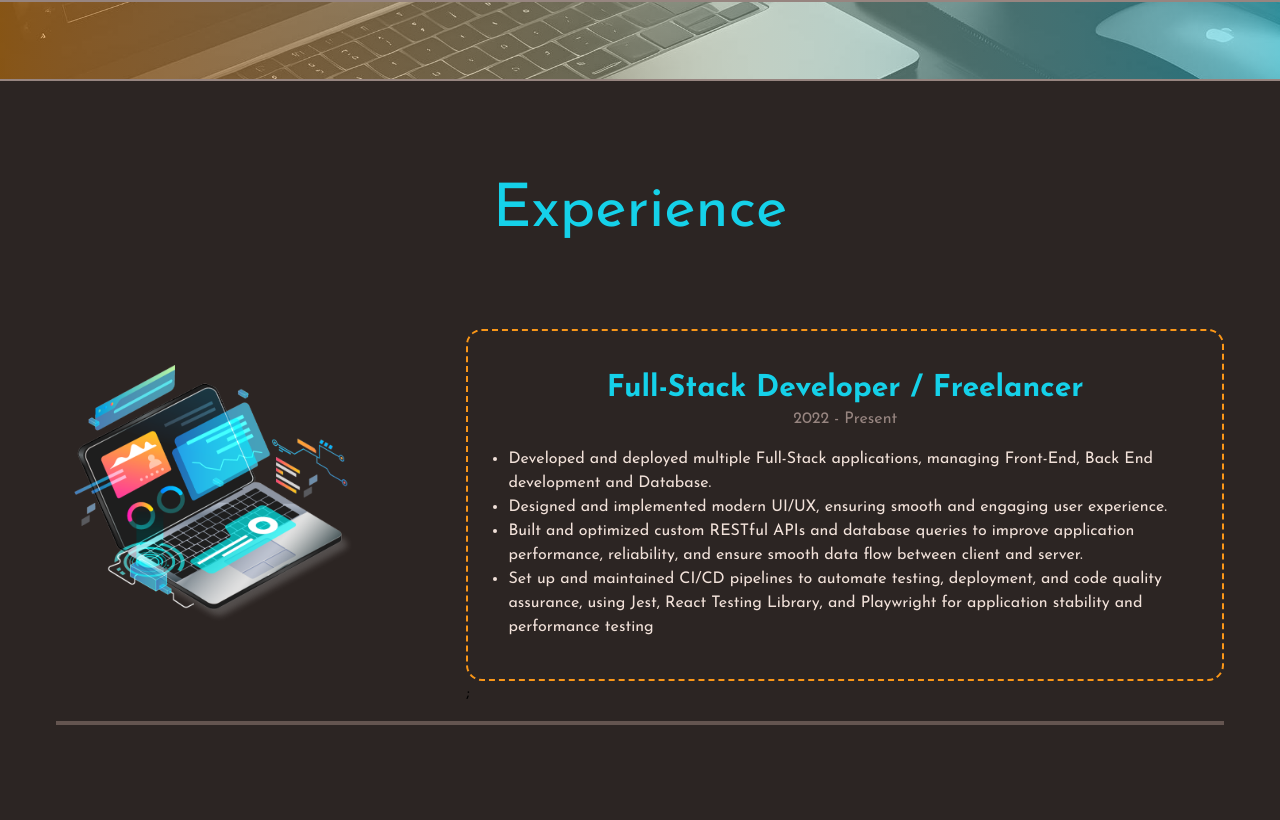
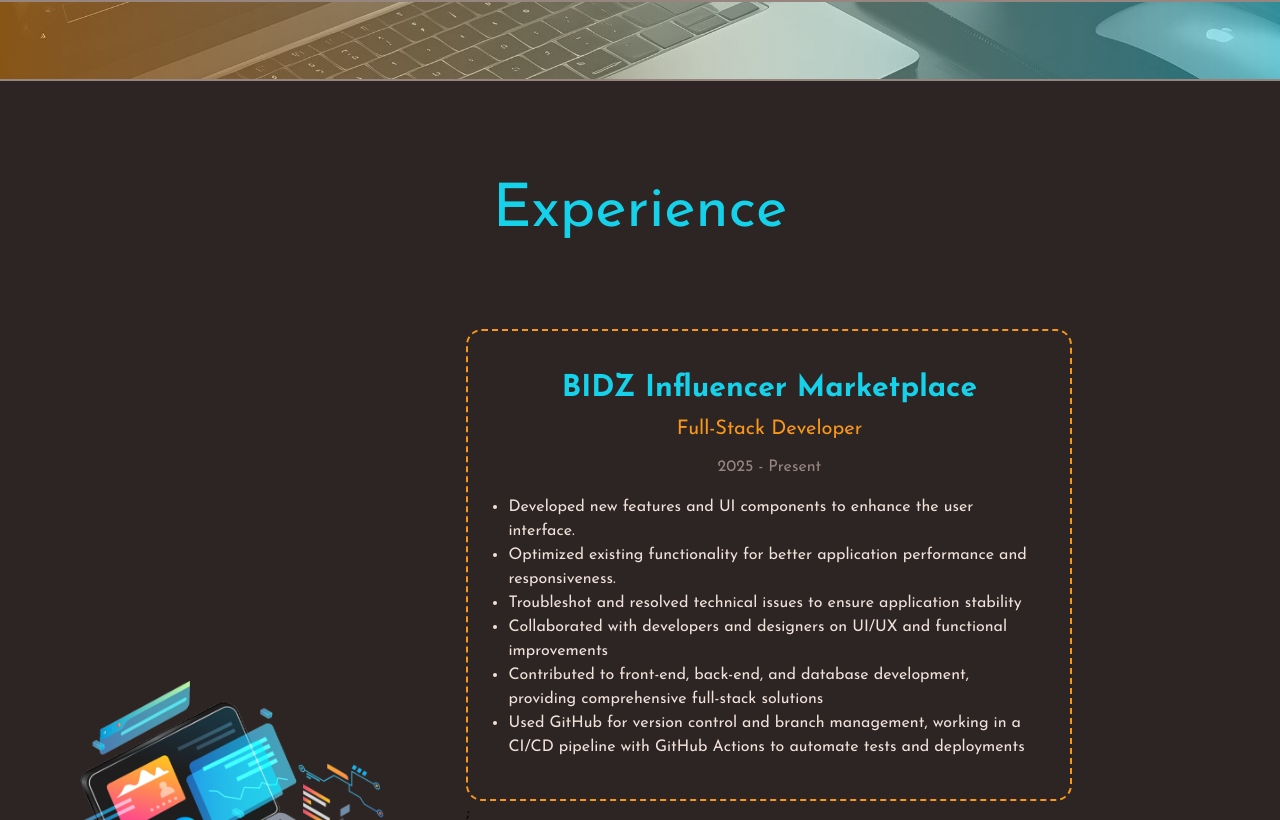
Before and after one commit to nightshiftmaster/developer-portfolio, a React (Vite) app: page / in a window 1280 px wide. Shown: the part 1980-2800 px from the top of the page. Built offline with nearby package versions, Linux system fonts and the light colour scheme; a web font is replaced by a local one.

Commit message:
changing cv adding experience

```diff
--- a/src/components/contactSection/ContactForm.jsx
+++ b/src/components/contactSection/ContactForm.jsx
@@ -19,9 +19,7 @@
 
 export const ContactForm = () => {
   const form = useRef();
-  const [loading, setLoading] = useState(false);
   const [success, setSuccess] = useState(false);
-
   return (
     <div>
       <Formik
@@ -112,8 +110,8 @@
               <button
                 disabled={isSubmitting}
                 type="submit"
-                className={`w-full rounded-lg border border-cyan text-white h-12 font-bold text-xl hover:bg-cyan ${
-                  loading ? "bg-gray-500" : "bg-darkcyan"
+                className={`w-full rounded-lg border border-cyan text-white h-12 font-bold text-xl hover:scale-105 transition-all duration-500 hover:bg-cyan ${
+                  isSubmitting ? "bg-gray-500" : "bg-darkcyan"
                 }`}
               >
                 {!isSubmitting ? "Submit" : "Sending..."}
--- a/src/components/experienceSection/AllExperience.jsx
+++ b/src/components/experienceSection/AllExperience.jsx
@@ -3,7 +3,22 @@
 
 export const experiences = [
   {
-    job: "Full-Stack Developer / Freelancer",
+    job: "BIDZ Influencer Marketplace ",
+    title: "Full-Stack Developer",
+    date: "2025 - Present",
+    responsibilities: [
+      `Developed new features and UI components to enhance the user interface.`,
+      `Optimized existing functionality for better application performance and responsiveness.`,
+      `Troubleshot and resolved technical issues to ensure application stability
+`,
+      `Collaborated with developers and designers on UI/UX and functional improvements`,
+      `Contributed to front-end, back-end, and database development, providing comprehensive full-stack solutions`,
+      `Used GitHub for version control and branch management, working in a CI/CD pipeline with GitHub Actions to automate tests and deployments`,
+    ],
+  },
+  {
+    job: "Freelancer",
+    title: "Full-Stack Developer",
     date: "2022 - Present",
     responsibilities: [
       ` Developed and deployed multiple Full-Stack applications, managing Front-End, Back End development and Database.`,
--- a/src/components/experienceSection/ExperienceTopMiddle.jsx
+++ b/src/components/experienceSection/ExperienceTopMiddle.jsx
@@ -2,7 +2,7 @@
 
 export const ExperienceTopMiddle = () => {
   return (
-    <div className="lg:w-[80%] md::w-[50%] sm:w-[80%]">
+    <div className="lg:w-[90%] md:w-[50%] sm:w-[80%]">
       <img src="images/experience-image.png" alt="experience-image" />
     </div>
   );
--- a/src/components/experienceSection/SingleExperience.jsx
+++ b/src/components/experienceSection/SingleExperience.jsx
@@ -2,10 +2,15 @@
 
 export const SingleExperience = ({ experience }) => {
   return (
-    <div className="md:w-[80%]w-full border-2 border-orange border-dashed rounded-2xl mt-12 p-10">
-      <p className="font-bold text-cyan text-center md:text-3xl text-2xl">
-        {experience.job}
-      </p>
+    <div className="md:w-[80%] w-full border-2 border-orange border-dashed rounded-2xl mt-12 p-10">
+      <div className="flex flex-col gap-2 mb-3">
+        <p className="font-bold text-cyan text-center md:text-3xl text-2xl">
+          {experience.job}
+        </p>
+        <h2 className="md:text-xl text-base  text-center text-orange">
+          {experience.title}
+        </h2>
+      </div>
       <p className="text-lightgrey text-center">{experience.date}</p>
       <ul className="list-disc mt-4 text-white">
         {experience.responsibilities.map((resp, index) => {
```
Also changed, not shown: 1 other file (tests, documents, lock files or other folders).
